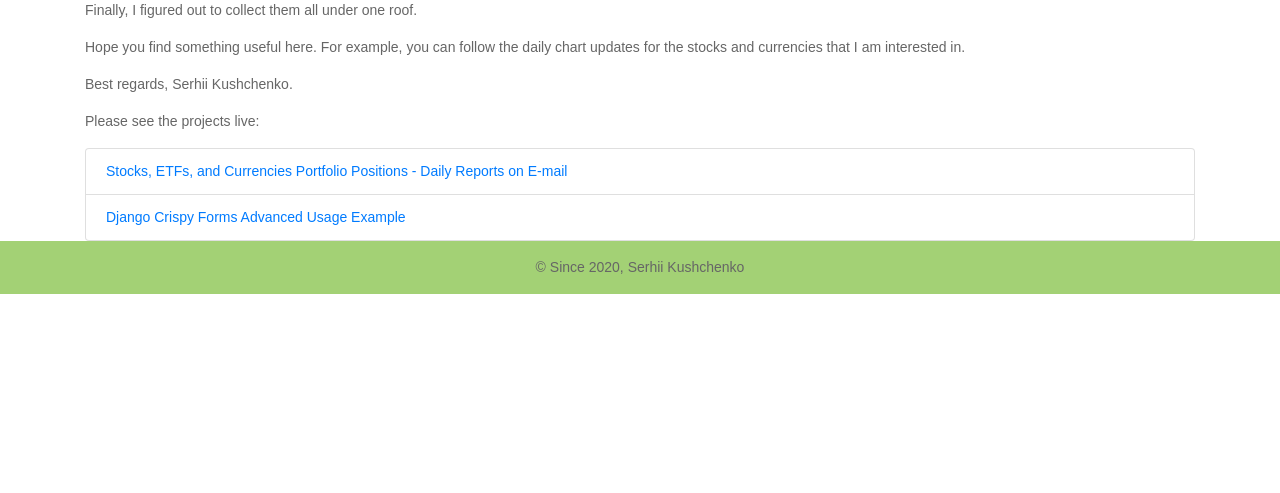
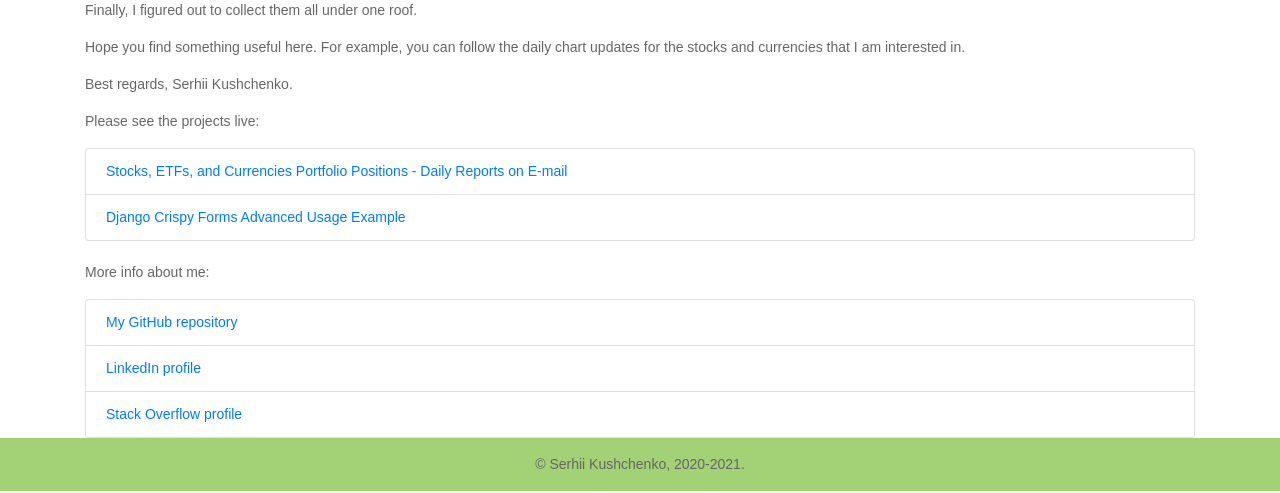
Before and after one commit to s-kust/ProjectsSharedHousing, a Django app: page / in a window 1280 px wide. Shown: the part 307-800 px from the top of the page. Run offline with Django 3.2, Linux system fonts and the light colour scheme; parts of the project's set-up code (start-up, migrations or seed data) failed here and were passed over; some libraries are stand-ins or nearby versions.

Commit message:
Modified layout: added current year dynamically and block more  info about me

```diff
--- a/app/templates/_base.html
+++ b/app/templates/_base.html
@@ -48,10 +48,17 @@
 	<!--end: Header-->
           {% block content %}
           {% endblock %}
-
+<div class="container" style="padding-top: 1.5em;">
+		<p>More info about me:</p>
+		<ul class="list-group">
+		<li class="list-group-item"><a href="https://github.com/s-kust/ProjectsSharedHousing" target="_blank">My GitHub repository</a></li>
+		<li class="list-group-item"><a href="https://www.linkedin.com/in/kushchenko/">LinkedIn profile</a></li>
+		<li class="list-group-item"><a href="https://stackoverflow.com/users/3139228/serhii-kushchenko">Stack Overflow profile</a></li>
+		</ul>
+</div>
 <!-- Footer -->
 <footer class="page-footer" style="background-color: #99CC66E6;">
-  <div class="footer-copyright text-center py-3">© Since 2020, Serhii Kushchenko
+  <div class="footer-copyright text-center py-3">© Serhii Kushchenko, 2020-{% now "Y" %}.
   </div>
 </footer>
 <!-- Footer -->
```
